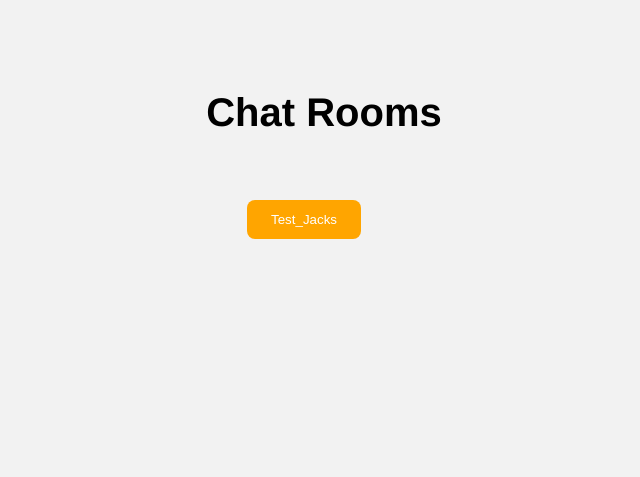
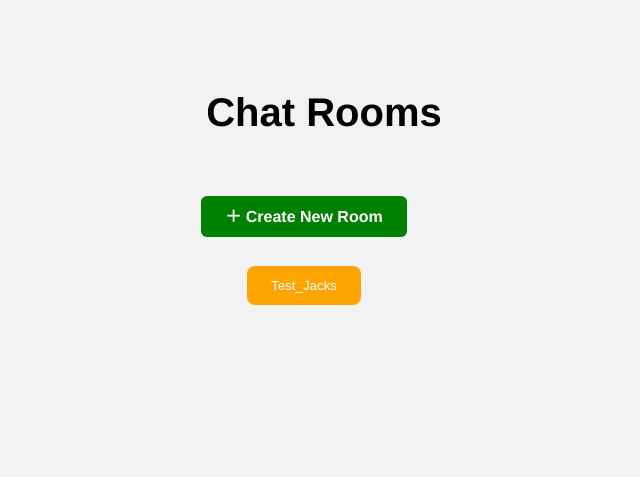
Before and after one commit to jsoong30/TravelBuddy, a Django app: page /rooms/ in a window 1280 px wide. Shown: the part 104-581 px from the top of the page, without its empty margins (336-976 px from the left). Run offline with Django 5.2, Linux system fonts and the light colour scheme; a user stored in the database is signed in; data comes from the database, SQL or seed files in the repository; both versions use the stored data as it was after the commit.

Commit message:
Request Feature

```diff
--- a/djangochat/models.py
+++ b/djangochat/models.py
@@ -1,16 +1,54 @@
 from django.db import models
+from django.conf import settings
 from django.contrib.auth.models import User
 
 # Create your models here.
 class Room(models.Model):
     name = models.CharField(max_length=100)
     slug = models.SlugField(unique=True)
+    owner = models.ForeignKey(
+        settings.AUTH_USER_MODEL,
+        on_delete=models.CASCADE,
+        related_name='owned_rooms'
+    )
+    participants = models.ManyToManyField(
+        settings.AUTH_USER_MODEL,
+        through='RoomMembership',
+        related_name='chat_rooms'
+    )
+
+    def __str__(self):
+        return self.name
 
 class Message(models.Model):
-    room = models.ForeignKey(Room, related_name='messages', on_delete=models.CASCADE)
-    user = models.ForeignKey(User, related_name='messages', on_delete=models.CASCADE)
+    room = models.ForeignKey(Room, related_name='messages',
+                             on_delete=models.CASCADE)
+    user = models.ForeignKey(User, related_name='messages',
+                             on_delete=models.CASCADE)
     content = models.TextField()
     date_added = models.DateTimeField(auto_now_add=True)
 
     class Meta:
         ordering = ('date_added',)
+
+class RoomMembership(models.Model):
+    PENDING  = 0
+    APPROVED = 1
+    DENIED   = 2
+    STATUS_CHOICES = [
+        (PENDING,  'Pending'),
+        (APPROVED, 'Approved'),
+        (DENIED,   'Denied'),
+    ]
+
+    user         = models.ForeignKey(settings.AUTH_USER_MODEL,
+                                     on_delete=models.CASCADE)
+    room         = models.ForeignKey(Room, on_delete=models.CASCADE)
+    status       = models.PositiveSmallIntegerField(
+                       choices=STATUS_CHOICES,
+                       default=PENDING
+                   )
+    requested_at = models.DateTimeField(auto_now_add=True)
+
+    class Meta:
+        unique_together = ('user','room')
--- /dev/null
+++ b/djangochat/templates/room/denied.html
@@ -0,0 +1,5 @@
+{% extends "base.html" %}
+{% block content %}
+  <h2>{{ room.name }}</h2>
+  <p>Sorry, your request was denied.</p>
+{% endblock %}
--- /dev/null
+++ b/djangochat/templates/room/pending.html
@@ -0,0 +1,5 @@
+{% extends "base.html" %}
+{% block content %}
+  <h2>{{ room.name }}</h2>
+  <p>Your request is pending approval.</p>
+{% endblock %}
--- a/djangochat/templates/room/rooms.html
+++ b/djangochat/templates/room/rooms.html
@@ -6,6 +6,18 @@
 {% block content %}
   <div style="width:100%; padding:40px 20px; text-align:center;">
     <h1 style="font-size:2.5rem; color:black; margin:0;">Chat Rooms</h1>
+  </div>
+  <div style="text-align:center; margin:20px 0;">
+      <a href="{% url 'create_room' %}"
+         style="padding:12px 24px;
+                background:green;
+                color:#fff;
+                border:none;
+                border-radius:6px;
+                text-decoration:none;
+                font-weight:bold;">
+        ＋ Create New Room
+      </a>
   </div>
 
   <div style="display:flex; justify-content:center; flex-wrap:nowrap; padding:16px; gap:12px; overflow-x:auto;">
--- a/djangochat/urls.py
+++ b/djangochat/urls.py
@@ -1,8 +1,13 @@
-from django.urls import path, include
-
+from django.urls import path
 from . import views
 
 urlpatterns = [
-     path('', views.rooms_list, name='rooms_list'),
-    path('<slug:slug>/', views.room, name='room'),
- ]
+    path('',                  views.rooms_list,           name='rooms_list'),
+    path('create/', views.create_room, name='create_room'),
+    path('<slug:slug>/',      views.room,                 name='room'),
+    path('<slug:slug>/join/', views.request_to_join,      name='request_to_join'),
+    path('<slug:slug>/requests/',
+         views.manage_requests,        name='manage_requests'),
+    path('<slug:slug>/requests/<int:membership_id>/<int:new_status>/',
+         views.change_request_status, name='change_request_status'),
+]
--- a/djangochat/views.py
+++ b/djangochat/views.py
@@ -1,7 +1,7 @@
 from django.contrib.auth.decorators import login_required
-from django.http import HttpResponse
-from .models import Room, Message
-from django.shortcuts import render
+from django.shortcuts import get_object_or_404, render, redirect
+from .models import Room, Message, RoomMembership
+from django.utils.text import slugify
 
 # Create your views here.
 @login_required
@@ -11,6 +11,69 @@ def rooms_list(request):
 
 @login_required
 def room(request, slug):
-    room = Room.objects.get(slug=slug)
-    messages = Message.objects.filter(room=room)[0:25]
-    return render(request, 'room/room.html', {'room': room, 'messages': messages})
+    room = get_object_or_404(Room, slug=slug)
+    try:
+        membership = RoomMembership.objects.get(room=room, user=request.user)
+    except RoomMembership.DoesNotExist:
+        membership = None
+
+    if membership is None:
+        return render(request, 'room/request_to_join.html', {'room': room})
+
+    if membership.status == RoomMembership.PENDING:
+        return render(request, 'room/pending.html', {'room': room})
+
+    if membership.status == RoomMembership.DENIED:
+        return render(request, 'room/denied.html', {'room': room})
+
+    # Approved → show chat
+    messages = Message.objects.filter(room=room).order_by('date_added')[:25]
+    return render(request, 'room/room.html', {
+        'room': room, 'messages': messages
+    })
+
+@login_required
+def request_to_join(request, slug):
+    room, _ = Room.objects.get_or_create(slug=slug)
+    RoomMembership.objects.get_or_create(room=room, user=request.user)
+    return redirect('room', slug=slug)
+
+@login_required
+def manage_requests(request, slug):
+    room = get_object_or_404(Room, slug=slug, owner=request.user)
+    pending = RoomMembership.objects.filter(
+        room=room, status=RoomMembership.PENDING
+    )
+    return render(request, 'room/manage_requests.html', {
+        'room': room, 'pending': pending
+    })
+
+@login_required
+def change_request_status(request, slug, membership_id, new_status):
+    room = get_object_or_404(Room, slug=slug, owner=request.user)
+    membership = get_object_or_404(
+        RoomMembership, id=membership_id, room=room
+    )
+    membership.status = int(new_status)
+    membership.save()
+    return redirect('manage_requests', slug=slug)
+
+@login_required
+def create_room(request):
+    if request.method == 'POST':
+        name = request.POST.get('name')
+        # simple slug generation; you might want to check for uniqueness
+        slug = slugify(name)
+        room = Room.objects.create(
+            name=name,
+            slug=slug,
+            owner=request.user
+        )
+        # auto-approve the creator
+        RoomMembership.objects.create(
+            user=request.user,
+            room=room,
+            status=RoomMembership.APPROVED
+        )
+        return redirect('room', slug=slug)
+    return render(request, 'room/create_room.html')
```
Also changed, not shown: djangochat/consumers.py (+15 -5 lines), djangochat/templates/room/create_room.html (added, +19 -0 lines), djangochat/templates/room/manage_requests.html (added, +17 -0 lines), djangochat/templates/room/request_to_join.html (added, +9 -0 lines), djangochat/templates/room/room.html (+13 -0 lines), db.sqlite3, djangochat/migrations/0003_room_owner_roommembership_room_participants.py (added).
